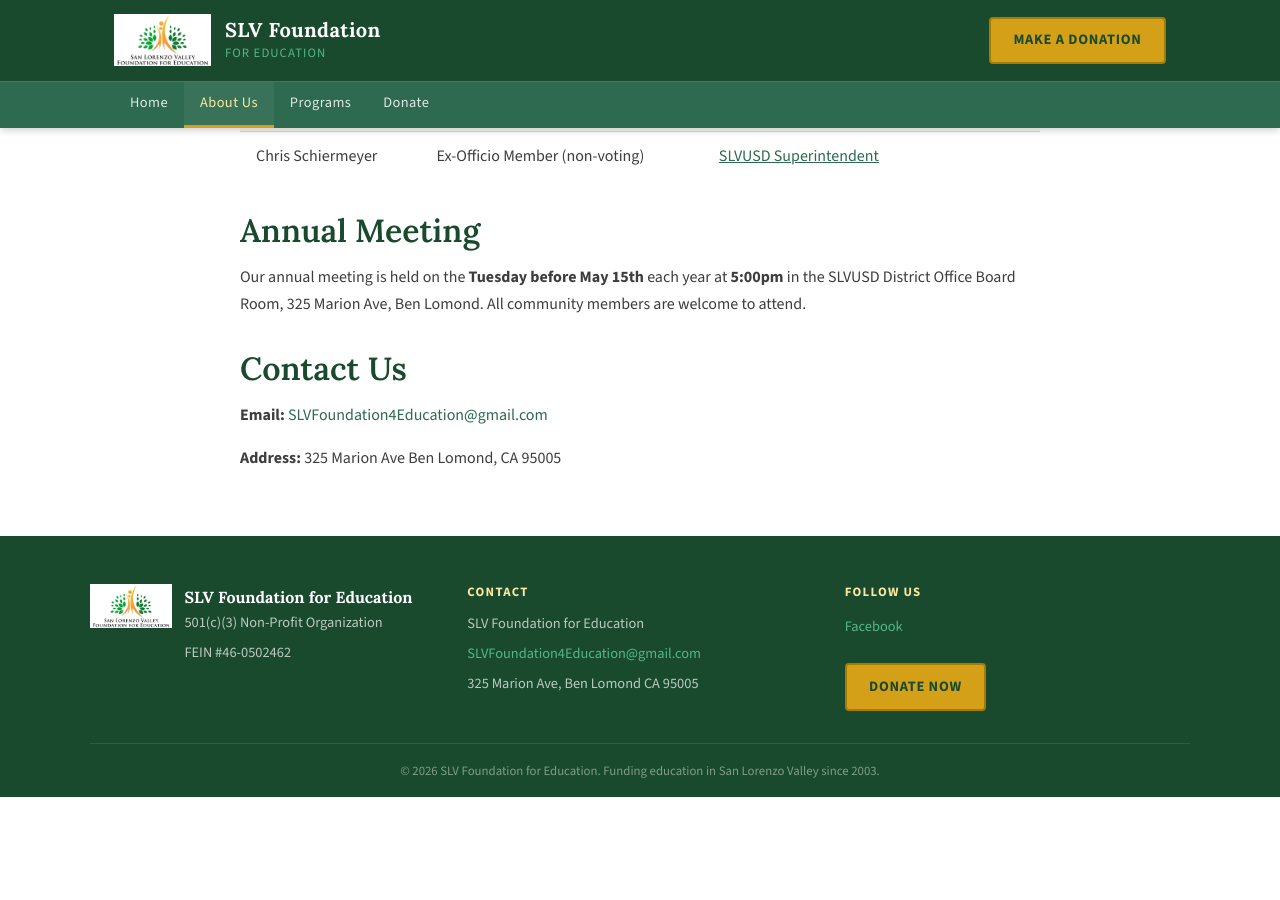
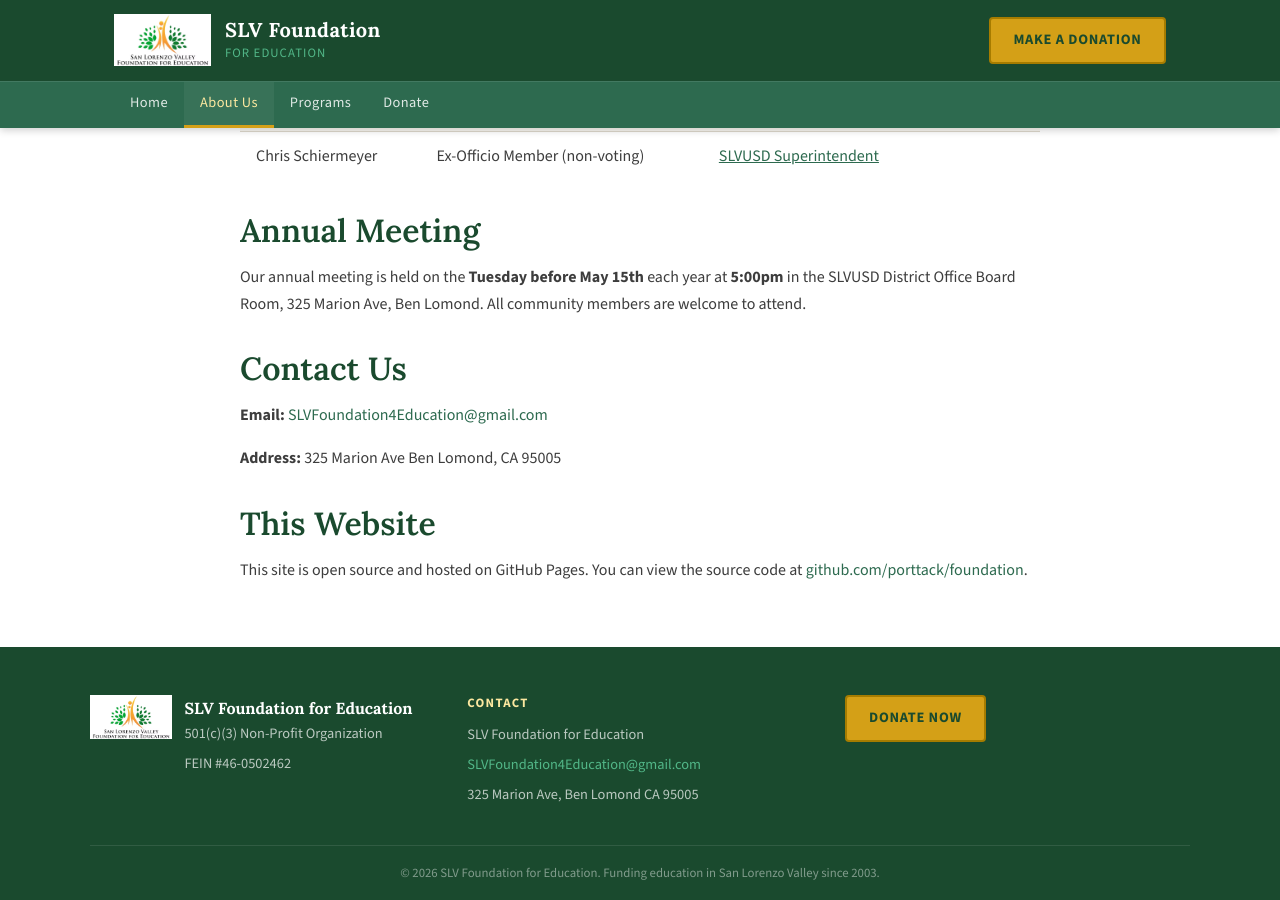
Before and after one commit to porttack/foundation, a Jekyll site: the page built from about.md, in a window 1280 px wide and 900 px high, scrolled down 630 px. Built offline with Jekyll 4.4.1, drawn with Linux system fonts in a browser that asks for light colours; before the commit the page ends 1427 px from its top, so only the background shows below that.

Commit message:
Remove Follow Us from footer; add GitHub repo link to About page
Co-Authored-By: Claude Sonnet 4.6 <noreply@anthropic.com>

```diff
--- a/_layouts/default.html
+++ b/_layouts/default.html
@@ -65,13 +65,7 @@
         <p>{{ site.org.address }}</p>
       </div>
       <div class="footer-col">
-        <h4>Follow Us</h4>
-        <a href="{{ site.org.facebook }}" class="social-link" target="_blank" rel="noopener">
-          Facebook
-        </a>
-        <div style="margin-top: 1.5rem;">
-          <a href="{{ '/donate/' | relative_url }}" class="donate-btn">Donate Now</a>
-        </div>
+        <a href="{{ '/donate/' | relative_url }}" class="donate-btn">Donate Now</a>
       </div>
     </div>
     <div class="footer-bottom">
--- a/about.md
+++ b/about.md
@@ -27,3 +27,7 @@ Our annual meeting is held on the **Tuesday before May 15th** each year at **5:0
 **Address:**
 325 Marion Ave
 Ben Lomond, CA 95005
+
+## This Website
+
+This site is open source and hosted on GitHub Pages. You can view the source code at [github.com/porttack/foundation](https://github.com/porttack/foundation).
```
